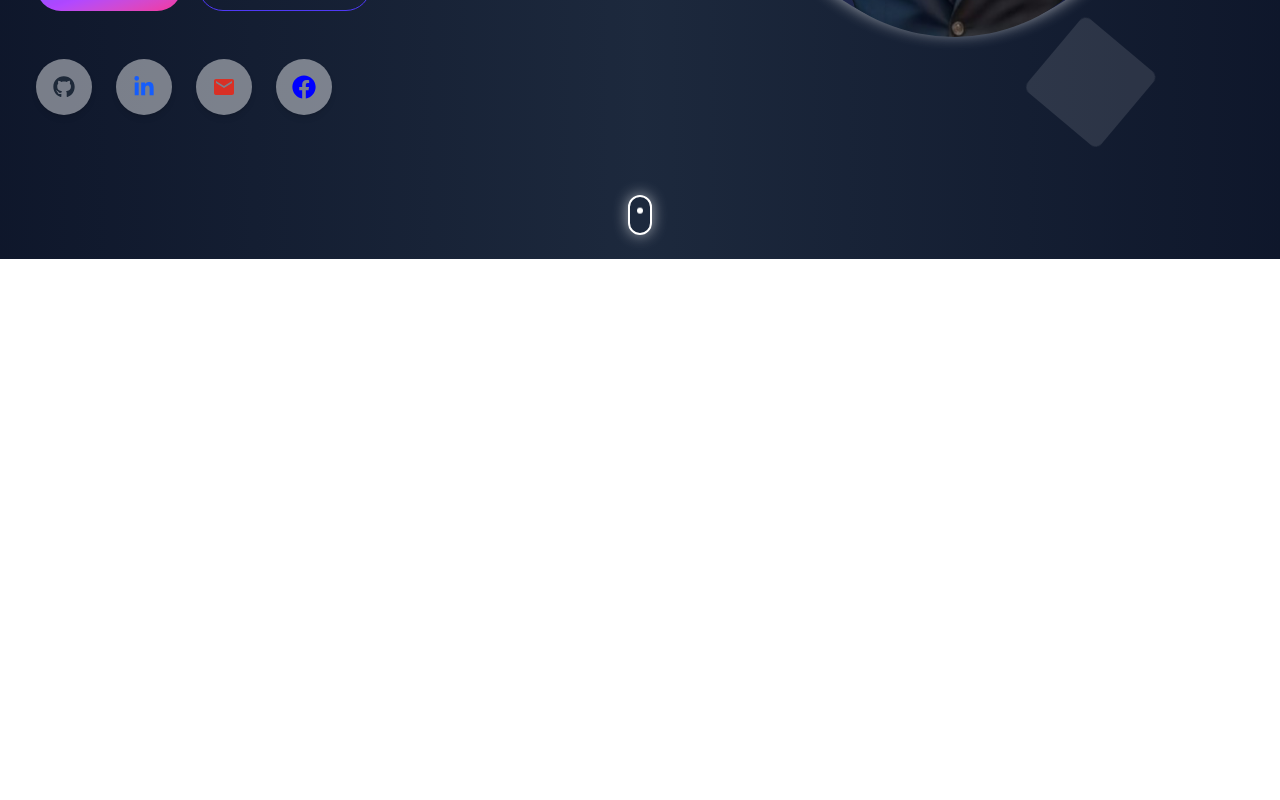
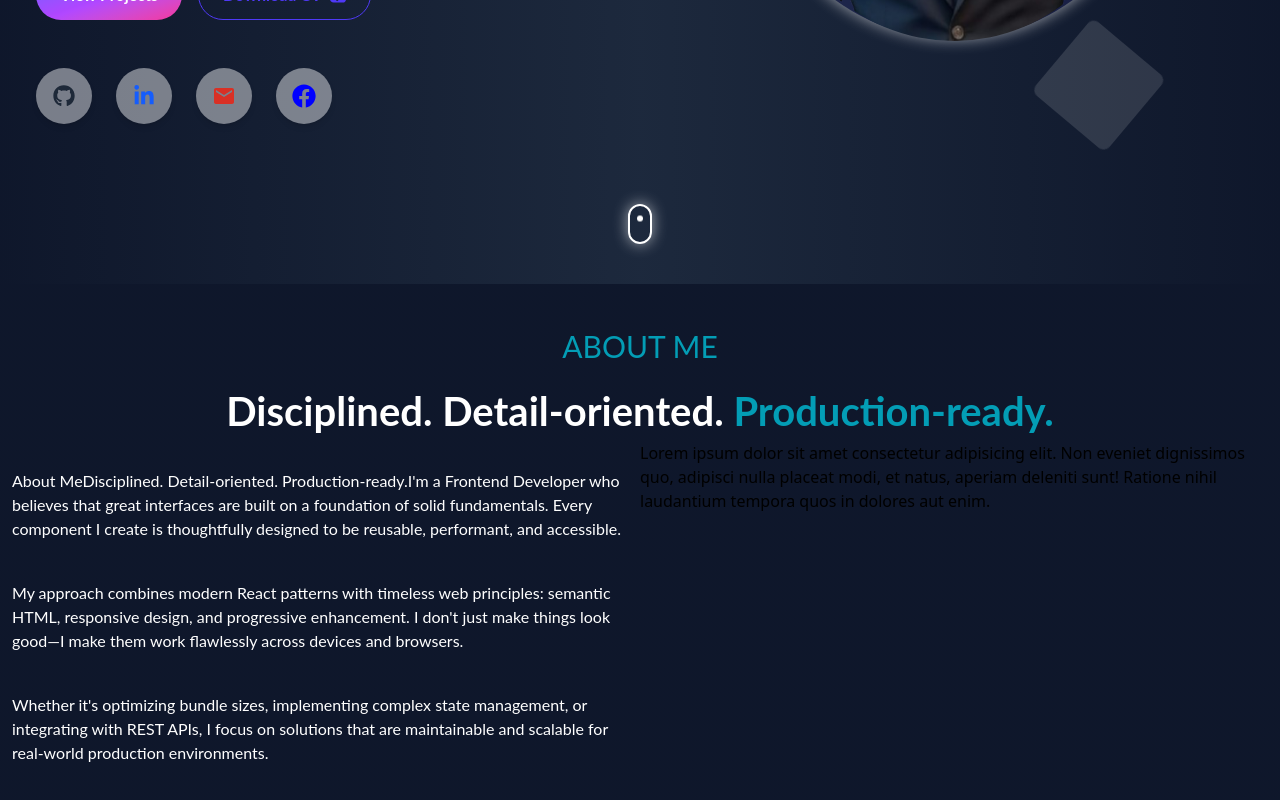
Before and after one commit to Mansur1075/MY-PROTFOLIOY-2, a React (Vite) app: page / in a window 1280 px wide. Shown: the part 614-1414 px from the top of the page. Before the commit the page ends 873 px from the top, so only its background shows below. Built offline with nearby package versions, Linux system fonts and the light colour scheme.

Commit message:
my-porotfoliyo bennar part start

```diff
--- a/src/App.jsx
+++ b/src/App.jsx
@@ -3,6 +3,7 @@ import './App.css'
 import Container from './componntes/Container'
 import { Navbar } from './componntes/Navbar'
 import Bennar from './componntes/Bennar'
+import About from './componntes/About'
 
 function App() {
   const [count, setCount] = useState(0)
@@ -12,6 +13,7 @@ function App() {
    <div className="">
     <Navbar/>
     <Bennar/>
+    <About/>
    </div>
     </>
   )
--- /dev/null
+++ b/src/componntes/About.jsx
@@ -0,0 +1,45 @@
+import React from 'react'
+import Container from './Container'
+
+const About = () => {
+    return (
+        <section className='bg-linear-to-r  from-slate-900  to-slate-900 py-10'>
+            <Container>
+                <div className="">
+                    <div className=" text-center w-12/12 justify-center">
+                        <h4 className='text-[30px] font-lato text-[#039DB5]'>ABOUT ME</h4>
+                        <h3 className='text-[40px] text-white font-bold font-lato pt-3'>Disciplined. Detail-oriented. <span className=' font-bold font-lato text-[40px] text-[#039DB5]'>Production-ready.</span></h3>
+                    </div>
+                    <div className=" flex">
+                        <div className=" flex flex-col gap-10 pt-7 w-6/12">
+                            <p className=' text-white text-[16px] font-lato'>
+                            About MeDisciplined. Detail-oriented. Production-ready.I'm a
+                                 Frontend Developer who believes that great interfaces are
+                                 built on
+                                 a foundation of solid fundamentals. Every
+                                 component I create is thoughtfully designed
+                                to be reusable, performant, and accessible.</p>
+                            <p className=' text-white text-[16px] font-lato'>
+                            My approach combines modern
+                            React patterns with timeless web principles: semantic HTML,
+                             responsive design, and progressive enhancement.
+                            I don't just make things look good—I make them work
+                            flawlessly across devices and browsers.</p>
+                            <p className=' text-white text-[16px] font-lato'>
+                            Whether it's optimizing bundle
+                             sizes, implementing complex state management, or
+                             integrating with REST APIs, I focus on solutions that are
+                            maintainable and scalable for real-world production environments.</p>
+                        </div>
+                       <div className="w-6/12">
+                       <p>Lorem ipsum dolor sit amet consectetur adipisicing elit. Non eveniet dignissimos quo, adipisci nulla placeat modi, et natus, aperiam deleniti sunt! Ratione nihil laudantium tempora quos in dolores aut enim.</p>
+                       </div>
+                    </div>
+                </div>
+            </Container>
+
+        </section>
+    )
+}
+
+export default About
--- a/src/componntes/Bennar.jsx
+++ b/src/componntes/Bennar.jsx
@@ -10,7 +10,7 @@ import { GoDotFill } from 'react-icons/go'
 
 const Bennar = () => {
     return (
-        <section className='bg-linear-to-r  bg-linear-to-br from-slate-900 via-slate-800 to-slate-900 relative overflow-hidden'>
+        <section className='bg-linear-to-r  from-slate-900 via-slate-800 to-slate-900 relative overflow-hidden'>
             <div className="absolute rotate-40 -inset-5 pointer-events-none">
                 <div className="absolute -top-75 animate-pulse left-207 w-32 h-32 bg-white/20 rounded-xl"></div>
                 <div className="absolute top-60 right-32 w-24 h-24 animate-pulse bg-white/15 rounded-lg"></div>
@@ -31,7 +31,7 @@ const Bennar = () => {
                         <p className="text-gray-600 mt-4 font-lato max-w-lg text-[35px]">
                             I build <span className="bg-linear-to-r from-green-400 via-blue-500 to-purple-600 bg-clip-text text-transparent font-bold"> fast, clean, </span> and scalable web interfaces with React.< DiReact className='animate-spin [animation-duration:3s] inline-block text-[50px] text-[#61DAFB]' />
                         </p>
-                        <p className=' font-lato pt-4 text-[#667766c5]'>Frontend Developer specializing in React, Tailwind CSS, and modern JavaScript. I create
+                        <p className=' font-lato pt-4 text-[#667766c5] text-[18px]'>Frontend Developer specializing in React, Tailwind CSS, and modern JavaScript. I create
                             component-based architectures that are performant, maintainable, and built for production.</p>
                         <div className="flex gap-4 mt-8">
                             <button className="bg-linear-to-br font-bold font-lato from-indigo-500 via-purple-500 to-pink-500 text-white px-6 py-3 rounded-full hover:bg-indigo-700 transition">
@@ -93,12 +93,11 @@ const Bennar = () => {
                         </div>
                     </div>
                 </div>
-                <div className="shadow-[0_0_15px_rgba(255,255,255,0.6)] mb-6 w-6 h-10 border-2 border-white rounded-full mx-auto flex items-start justify-center">
+                <div className="shadow-[0_0_15px_rgba(255,255,255,0.6)] mb-10 w-6 h-10 border-2 border-white rounded-full mx-auto flex items-start justify-center">
                     <span className="mt-2 animate-bounce">
                         <GoDotFill className="text-white text-xs" />
                     </span>
                 </div>
-
             </Container>
         </section>
     )
```
